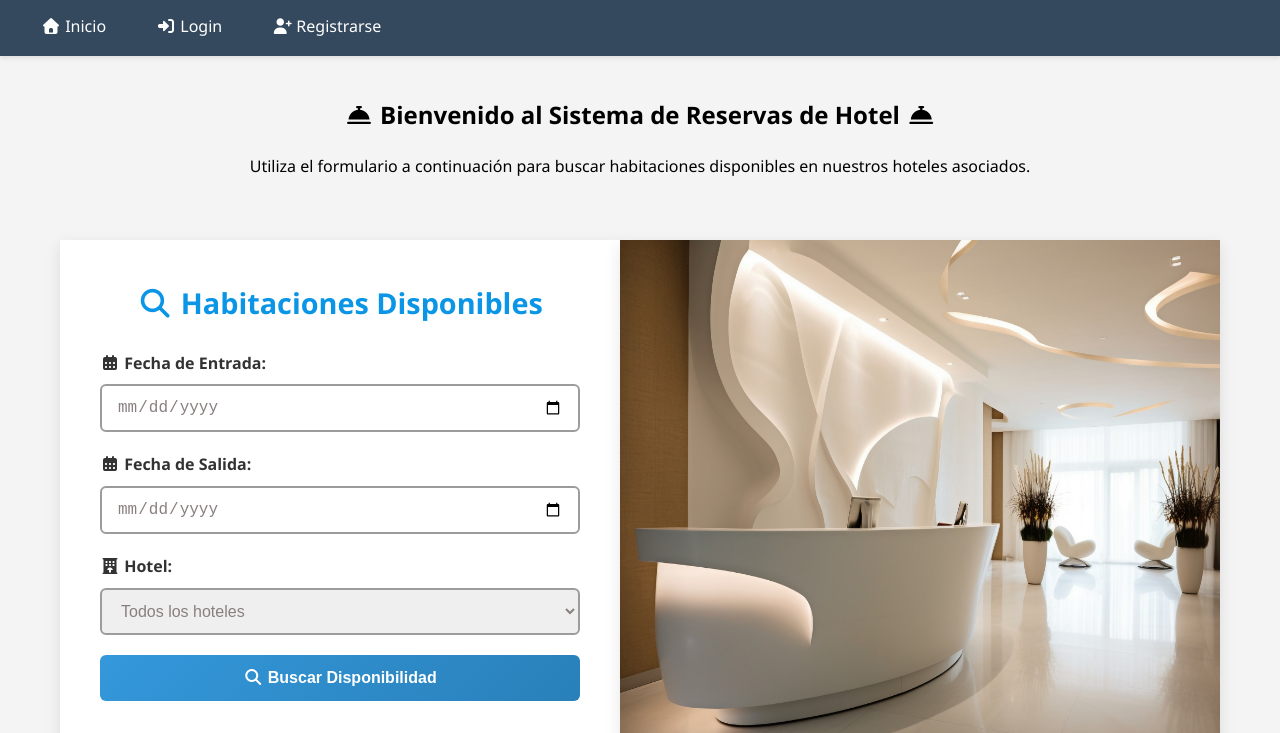
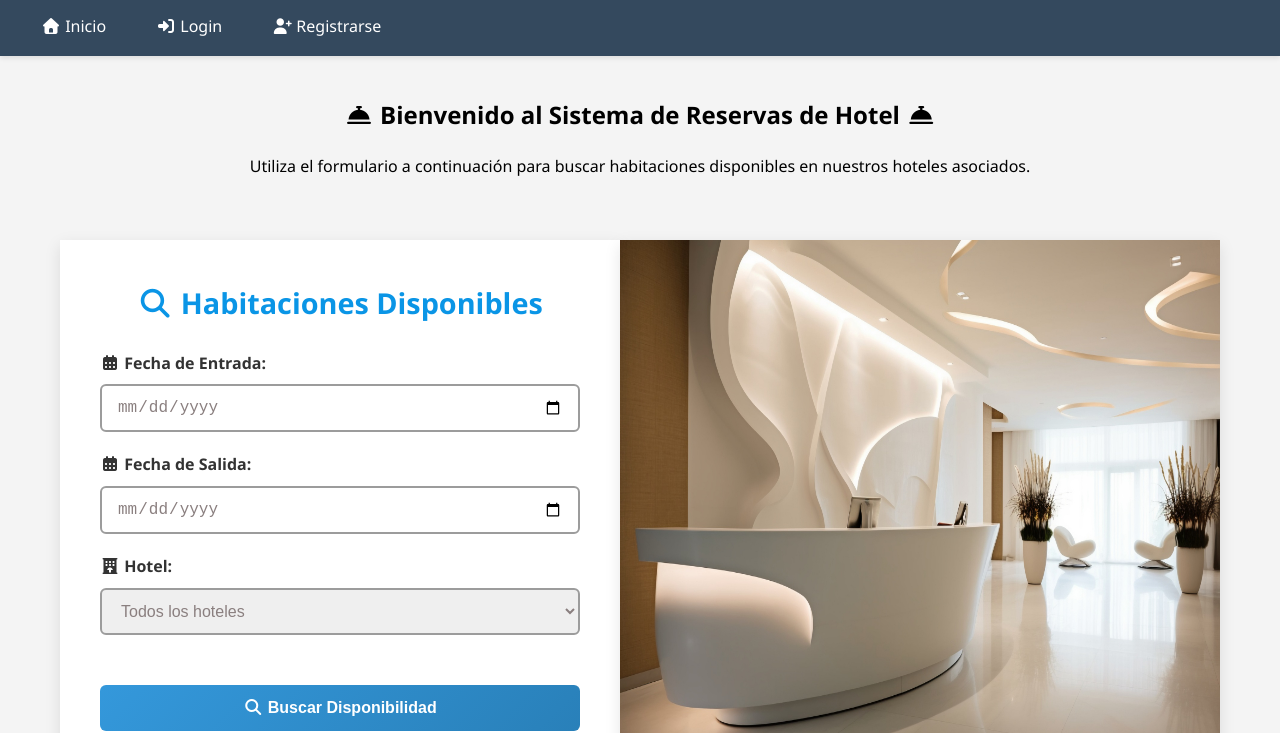
Before and after one commit to Grupo2IFTS/app_reserva_hotel, a website: page public/index.html in a window 1280 px wide. Shown: the part 90-823 px from the top of the page. Drawn offline with Linux system fonts and the light colour scheme; no server answers.

Commit message:
retoques finales botones formularios

```diff
--- a/public/css/styles.css
+++ b/public/css/styles.css
@@ -210,6 +210,7 @@ button {
     font-weight: 600;
     padding: 14px;
     transition: all 0.3s ease;
+    margin-top: 30px;
 }
 
 button:hover {
```
Also changed, not shown: public/index.html (+2 -2 lines).
